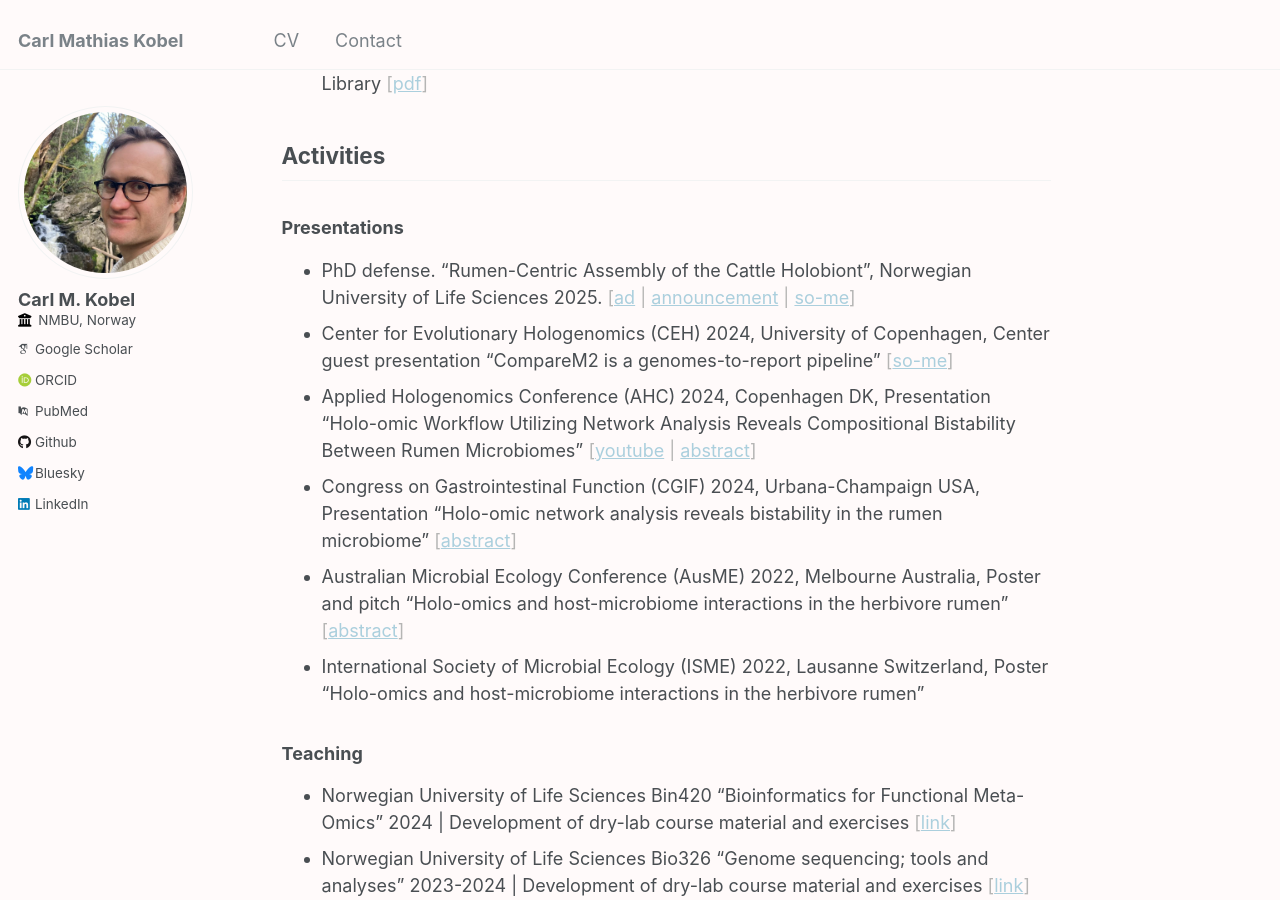
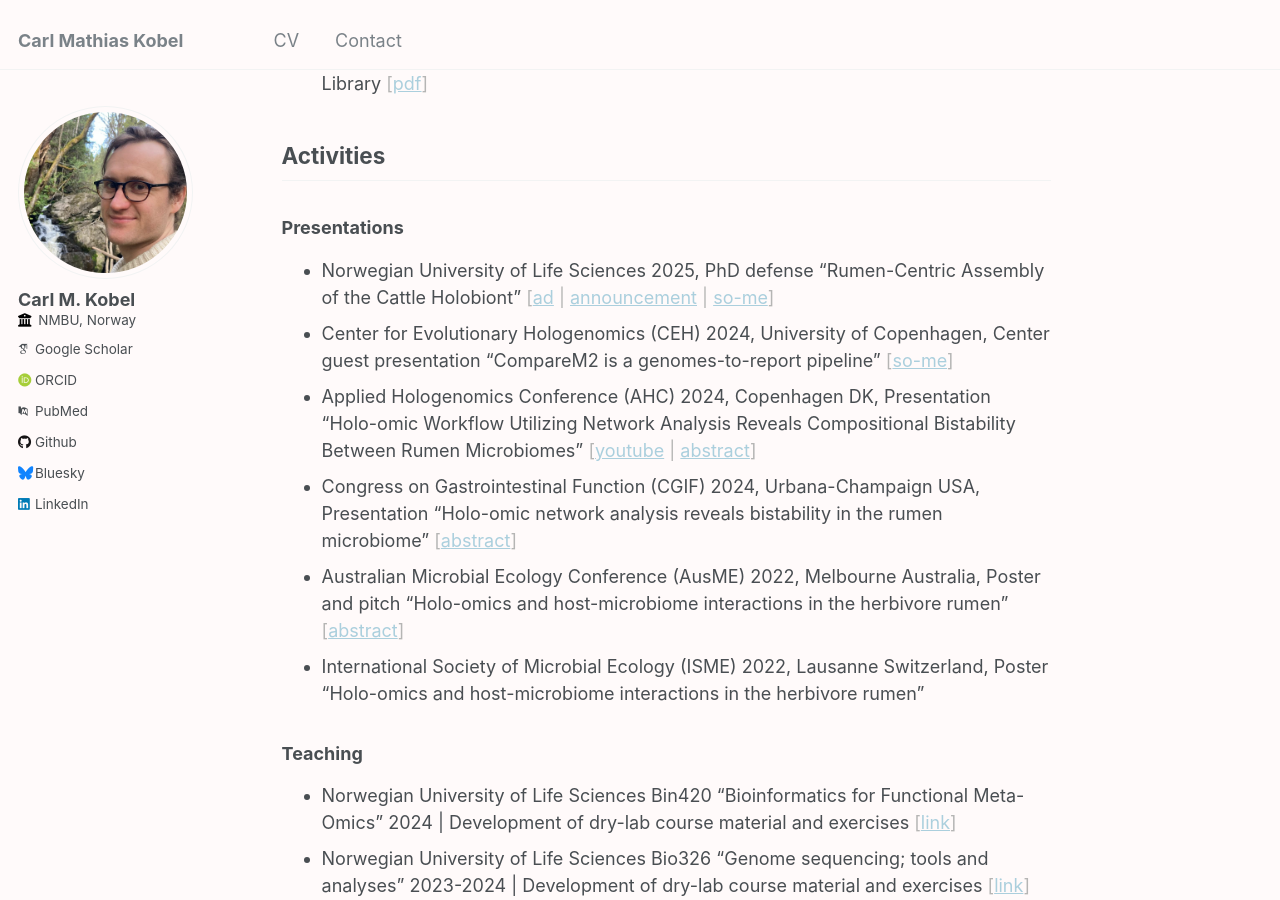
Before and after one commit to cmkobel/cmkobel.github.io, a Jekyll site: the page built from _pages/about.md, in a window 1280 px wide and 900 px high, scrolled down 582 px. Built offline with Jekyll 4.4.1, drawn with Linux system fonts in a browser that asks for light colours; some web fonts are replaced.

Commit message:
Reformat PhD defense presentation details

```diff
--- a/_pages/about.md
+++ b/_pages/about.md
@@ -23,7 +23,7 @@ Currently open to work.
 
 ### Presentations
 
-  - PhD defense. "Rumen-Centric Assembly of the Cattle Holobiont", Norwegian University of Life Sciences 2025. <span class="shaded">[[ad](https://www.nmbu.no/forskning/samspillet-mellom-en-vertsorganisme-og-mikrobene) \| [announcement](https://web.archive.org/web/20250108150229/https://www.nmbu.no/en/research/public-defences/17-jan-carl-mathias-kobel-biovit) \| [so-me](https://web.archive.org/web/20250126150519/https://www.linkedin.com/posts/phil-pope-30b171280_congratulations-dr-carl-mathias-kobel-on-activity-7287071663735590912-xkfC)]</span>
+  - Norwegian University of Life Sciences 2025, PhD defense "Rumen-Centric Assembly of the Cattle Holobiont" <span class="shaded">[[ad](https://www.nmbu.no/forskning/samspillet-mellom-en-vertsorganisme-og-mikrobene) \| [announcement](https://web.archive.org/web/20250108150229/https://www.nmbu.no/en/research/public-defences/17-jan-carl-mathias-kobel-biovit) \| [so-me](https://web.archive.org/web/20250126150519/https://www.linkedin.com/posts/phil-pope-30b171280_congratulations-dr-carl-mathias-kobel-on-activity-7287071663735590912-xkfC)]</span>
   - Center for Evolutionary Hologenomics (CEH) 2024, University of Copenhagen, Center guest presentation "CompareM2 is a genomes-to-report pipeline" <span class="shaded">[[so-me](https://web.archive.org/web/20250108150357/https://www.linkedin.com/posts/center-for-evolutionary-hologenomics_hologenomics-activity-7270049447198302208-XJXz)]</span>
   - Applied Hologenomics Conference (AHC) 2024, Copenhagen DK, Presentation "Holo-omic Workflow Utilizing Network Analysis Reveals Compositional Bistability Between Rumen Microbiomes" <span class="shaded">[[youtube](https://www.youtube.com/watch?v=gucJB-GG0WQ) \| [abstract](https://web.archive.org/web/20250108152557/https://www.appliedhologenomicsconference.eu/abstracts.html)]</span>
   - Congress on Gastrointestinal Function (CGIF) 2024, Urbana-Champaign USA, Presentation "Holo-omic network analysis reveals bistability in the rumen microbiome" <span class="shaded">[[abstract](https://www.congressgastrofunction.org/proceedings/2024_Congress_on_GI_Function.pdf)]</span>
```
